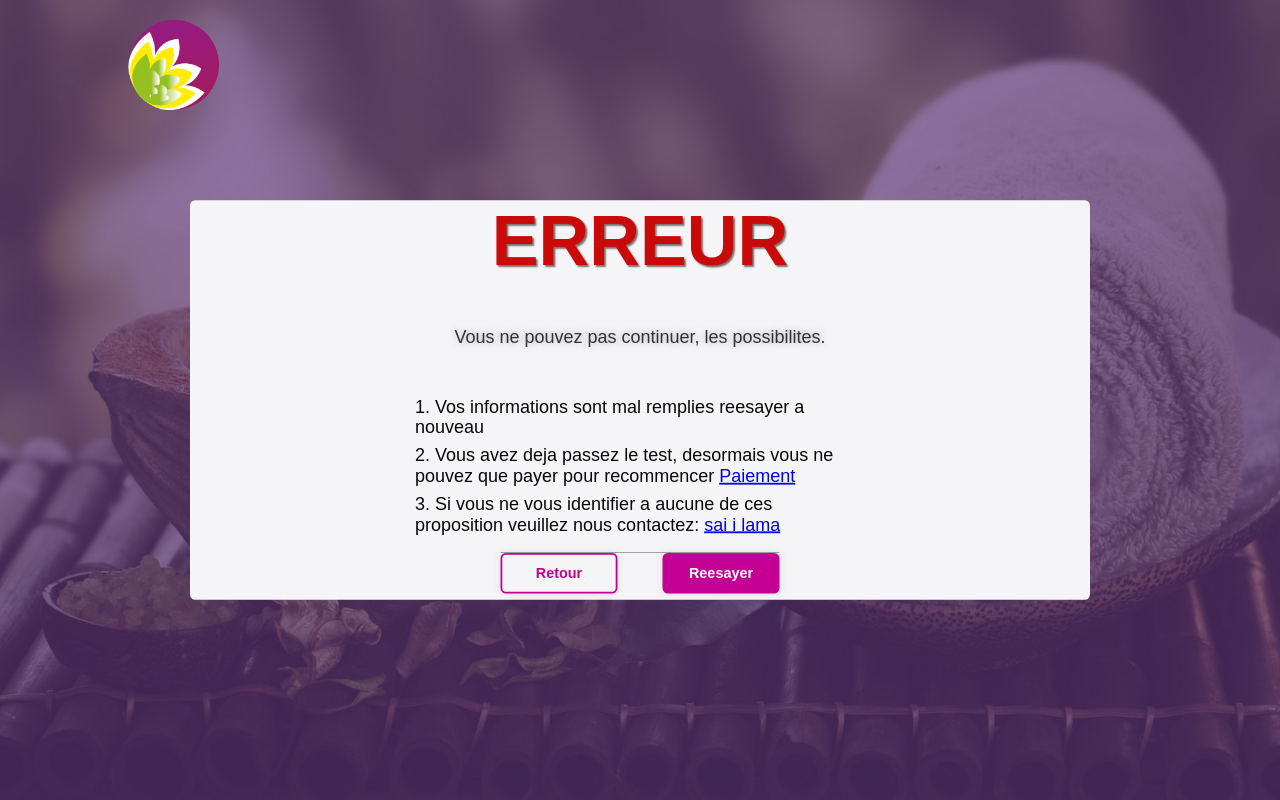
After one commit to Bl00dThirsty/Random_Quiz_v2, a Django app: template apps/templates/quiz/error.html in a window 1280 px wide. The commit adds this page. Run offline with Django 4.2, Linux system fonts and the light colour scheme; the template is opened without the code that fills it, so the values that code supplies are empty.

Commit message:
sauvegarde 3

```diff
--- a/Random/urls.py
+++ b/Random/urls.py
@@ -1,11 +1,16 @@
 
 from django.contrib import admin
 from django.urls import path, include
+from apps.quiz.views import index
+from apps.quiz.views import error
+from apps.accounts.views import signup
+from django.conf import settings
+from django.conf.urls.static import static
 
 urlpatterns = [
-    path('', include('apps.home.urls')),
+    path('home/', include('apps.home.urls'), name='home'),
     path('admin/', admin.site.urls),
     path('', index, name='index'),
-    path('admin/', admin.site.urls),
+    path('error/', error, name='error'),
     path('signup/', signup, name="signup"),
 ] + static(settings.STATIC_URL, document_root=settings.STATIC_ROOT)
--- a/apps/quiz/views.py
+++ b/apps/quiz/views.py
@@ -6,4 +6,7 @@ def index(request):
 
 
 
-    return render(request, 'templates/quiz/index.html')
+    return render(request, 'quiz/index.html')
+
+def error(request):
+    return render(request, 'quiz/error.html')
--- /dev/null
+++ b/apps/static/assets/css/error.css
@@ -0,0 +1,216 @@
+@import url();
+
+* {
+margin: 0;
+padding: 0;
+box-sizing: border-box;
+font-family: 'Poppins', sans-serif;
+}
+body {
+
+    background: #ffffff;
+    overflow: hidden;
+}
+
+
+.header {
+    position: fixed;
+    top: 0;
+    left: 0;
+    width: 100%;
+    padding: 20px 10%;
+    background: transparent;
+    display: flex;
+   /** justify-content: space-between;**/
+    align-items: center;
+    z-index: 100;
+}
+
+.logo {
+    width: 100%;
+    font-size: 32px;
+    color: #fff;
+    text-decoration: none;
+    align-items: center;
+    font-weight: 700;
+    filter: drop-shadow(0 0 5px #09001d);
+}
+
+/**.navbar a {
+    font-size: 18px;
+    color: #fff;
+    text-decoration: none;
+    font-weight: 500;
+    margin-left: 35px;
+}
+
+.navbar a:hover,
+.navbar a.active {
+    color: #8d00c4;
+}**/
+
+.main {
+
+    min-height: 100vh;
+    background: url('sai-i-lama-parallax-01.jpg') no-repeat;
+    background-size: cover;
+    background-position: center;
+    pointer-events: auto;
+    transition: .3s ease;
+    width: 100%;
+    padding-bottom: 0%;
+    position: relative;
+}
+
+.main.active {
+    filter: blur(15px);
+    pointer-events: none;
+}
+
+@media screen and (max-width: 1500px) and (min-width: 300px){
+      .header{
+       width: auto;
+      }
+
+      .main{
+        max-width: auto;
+        height: auto;
+        width: 100%;
+        object-fit: cover;
+        position: fixed;
+
+      }
+
+
+}
+
+.container {
+
+    display: flex;
+    height: 100vh;
+    width: 100%;
+
+}
+
+
+.home {
+    position: relative;
+
+    height: 100vh;
+    width: 100%;
+    display: flex;
+    justify-content: center;
+    align-items: center;
+
+}
+
+.home-content {
+    position: absolute;
+    top: 50%;
+    left: 50%;
+    transform: translate(-50%, -50%) scale(.9);
+    border-radius: 6px;
+    max-width: 1000px;
+    width: 100%;
+    display: flex;
+    align-items: center;
+    flex-direction: column;
+    background-color: #f5f5f7;
+}
+.home-content .option{
+    left: 50%;
+    width: 50%;
+}
+.home-content h1 {
+    font-size: 78px;
+    font-weight: 700;
+    text-shadow: 2px 2px 2px #757070;
+    margin-bottom: 50px;
+    color:  #ca0909;
+
+
+}
+
+.home-content p {
+    font-size: 20px;
+    text-align: center;
+    text-shadow: 0 0 10px rgba(0, 0, 0, .3);
+    margin-bottom: 50px;
+    color: #333;
+}
+
+.home-content span{
+    display: inline-block;
+    font-size: 20px;
+    color: #080808;
+    font-weight: 500;
+    margin: 4px 0;
+}
+
+.home-content .btn-group {
+    display: flex;
+    justify-content: space-between;
+    align-items: center;
+    border-top: 1px solid #999;
+    margin-top: 10px;
+    margin: 15px 0 7px;
+
+}
+.home-content .btn-group .info-btn {
+    display: inline-flex;
+    justify-content: center;
+    align-items: center;
+    width: 130px;
+    height: 45px;
+    background: #c40094;
+    border: 2px solid #c40094;
+    outline: none;
+    border-radius: 6px;
+    text-decoration: none;
+    font-size: 16px;
+    color: #fff;
+    font-weight: 600;
+    box-shadow: 0 0 10px rgba(0, 0, 0, .1);
+    cursor: pointer;
+    transition: .5s;
+}
+
+.home-content .btn-group .info-btn:nth-child(1){
+    background: transparent;
+    color: #c40094;
+    margin-right: 50px;
+}
+
+.home-content .btn-group .info-btn:nth-child(1):hover{
+    background: #c40094;
+    color: #fff;
+}
+.home-content .btn-group .info-btn:nth-child(2):hover {
+    background: #fff;
+    border-color: #950170;
+    color: #c40094;
+}
+
+
+
+
+
+@media screen and (max-width: 800px) and (min-width: 300px){
+
+    .home-content{
+       width: 400px;
+    }
+
+    .home-content h1 {
+        font-size: 35px;
+        text-align: center;
+    }
+    .home-content p{
+        font-size: 18px;
+    }
+
+    .home-content .btn-group .info-btn {
+        width: 100px;
+    }
+
+}
--- a/apps/templates/accounts/signup.html
+++ b/apps/templates/accounts/signup.html
@@ -7,7 +7,7 @@
 <meta http-equiv="Content-Type" content="text/html; charset=utf-8" />
 <script type="application/x-javascript"> addEventListener("load", function() { setTimeout(hideURLbar, 0); }, false); function hideURLbar(){ window.scrollTo(0,1); } </script>
 <!-- Custom Theme files -->
-<link  rel="stylesheet" type="text/css" media="all" href="{% static 'css/style.css' %}" />
+<link  rel="stylesheet" type="text/css" media="all" href="{% static 'assets/css/styl.css' %}" />
 <!-- //Custom Theme files -->
 <!-- web font -->
 <link href="//fonts.googleapis.com/css?family=Roboto:300,300i,400,400i,700,700i" rel="stylesheet">
@@ -19,7 +19,7 @@
 	<div class="wrapper">
         <h1><div class="col-xs-12">
             <div id="logo">
-                    <img class="normal_logo" src="{% static 'img/logo.png' %}" alt="logo"
+                    <img class="normal_logo" src="{% static 'assets/img/logo.png' %}" alt="logo"
                                          title="" style="max-height:100px;"/>
             </div>
         </div></h1>
--- /dev/null
+++ b/apps/templates/quiz/error.html
@@ -0,0 +1,52 @@
+{% load static %}
+<!DOCTYPE html>
+<html lang="en">
+<head>
+    <meta charset="UTF-8">
+    <meta http-equiv="X-UA-Compatible" content="IE=edge">
+    <meta name="viewport" content="width=device-width, initial-scale=1.0">
+    <title>QUIZZ</title>
+    <link rel="stylesheet" href="{% static 'assets/css/error.css' %}">
+</head>
+<body>
+    <main class="main">
+
+        <header class="header">
+            <h1><div class="col-xs-12">
+                <div id="logo">
+                    <a>
+                        <img class="normal_logo" src="{% static 'assets/img/PRÉSENTATION 4G1.png' %}" alt="image"
+                                             title="" style="max-height:90px;"/>
+                    </a>
+                </div>
+            </div></h1>
+           <!-- <nav class="navbar">
+                <a href="#" class="active"></a>
+               <a href="#">A propops</a>
+                <a href="#">service</a>
+                <a href="#">Support</a>
+            </nav>-->
+
+        </header>
+           <div class="container">
+
+            <section class="home">
+                <div class="home-content">
+                    <h1>ERREUR</h1>
+                    <p>Vous ne pouvez pas continuer, les possibilites.</p>
+                    <section class="option">
+                    <span>1. Vos informations sont mal remplies reesayer a nouveau </span>
+                    <span>2. Vous avez deja passez le test, desormais vous ne pouvez que payer pour recommencer <a href="#">Paiement</a></span>
+                    <span>3. Si vous ne vous identifier a aucune de ces proposition veuillez nous contactez: <a href="#">sai i lama</a></span>
+                    </section>
+                    <div class="btn-group">
+                        <button class="info-btn exit-btn">Retour</button>
+                        <a href="{% url 'signup' %}" class="info-btn continue-btn">Reesayer</a>
+                    </div>
+                </div>
+            </section>
+           </div>
+
+    </main>
+</body>
+</html>
--- a/apps/templates/quiz/index.html
+++ b/apps/templates/quiz/index.html
@@ -6,7 +6,7 @@
     <meta http-equiv="X-UA-Compatible" content="IE=edge">
     <meta name="viewport" content="width=device-width, initial-scale=1.0">
     <title>QUIZZ</title>
-    <link rel="stylesheet" href="{% static 'css/quizz.css' %}">
+    <link rel="stylesheet" href="{% static 'assets/css/quizz.css' %}">
 </head>
 <body>
     <main class="main">
@@ -15,7 +15,7 @@
             <h1><div class="col-xs-12">
                 <div id="logo">
                     <a>
-                        <img class="normal_logo" src="{% static 'img/PRÉSENTATION 4G1.png' %}" alt="image"
+                        <img class="normal_logo" src="{% static 'assets/img/PRÉSENTATION 4G1.png' %}" alt="image"
                                              title="" style="max-height:90px;"/>
                     </a>
                 </div>
@@ -67,6 +67,6 @@
     </div>-->
 
 
-    <script src="{% static 'js/script.js' %}"></script>
+    <script src="{% static 'assets/js/script.js' %}"></script>
 </body>
 </html>
```
Also changed, not shown: apps/accounts/views.py (+5 -3 lines), apps/home/templates/home.html (+10 -3 lines), apps/static/assets/css/home.css (added, +134 -0 lines), apps/accounts/migrations/0001_initial.py (added), apps/home/migrations/0002_rename_answer_answer_answer.py (added), db.sqlite3.
